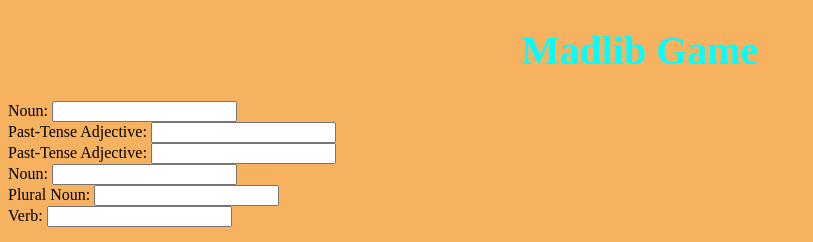
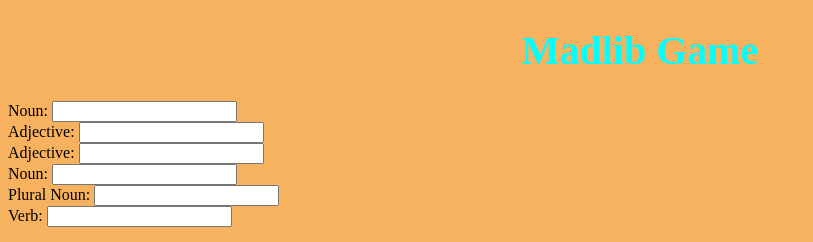
Before and after one commit to JKlause/madlib-game, a plain HTML site: page index.html in a window 1280 px wide. Both pictures are taken after a click on the button "Make Madlib". Shown: the top 242 px of the page, without its empty margins (0-813 px from the left). Drawn offline with Linux system fonts and the light colour scheme.

Commit message:
functioning java

```diff
--- a/app.js
+++ b/app.js
@@ -2,25 +2,26 @@
 
 // User word inputs
 const noun1Input = document.getElementById('noun-1');
-const pastTenseAdj1Input = document.getElementById('past-tense-adj-1');
-const pastTenseAdj2Input = document.getElementById('past-tense-adj-2');
+const Adj1Input = document.getElementById('adj-1');
+const Adj2Input = document.getElementById('adj-2');
 const noun2Input = document.getElementById('noun-2');
 const plNoun1Input = document.getElementById('pl-noun-1');
 const verb1Input = document.getElementById('verb-1');
 
 // Writing user words to spans
 const userNoun1 = document.getElementById('user-noun-1');
-const userPastTenseAdj1 = document.getElementById('user-past-tense-adj-1');
-const userPastTenseAdj2 = document.getElementById('user-past-tense-adj-2');
+const userAdj1 = document.getElementById('user-adj-1');
+const userAdj2 = document.getElementById('user-adj-2');
 const userNoun2 = document.getElementById('user-noun-2');
 const userPlNoun1 = document.getElementById('user-pl-noun-1');
 const userVerb1 = document.getElementById('user-verb-1');
 
+// eslint-disable-next-line no-unused-vars
 function createMadLib() {
-    userNoun1.textContent = noun1Input.Value;
-    userPastTenseAdj1.textContent = pastTenseAdj1Input.Value;
-    userPastTenseAdj2.textContent = pastTenseAdj2Input.Value;
-    userNoun2.textContent = noun2Input.Value;
-    userPlNoun1.textContent = plNoun1Input.Value;
-    userVerb1.textContent = verb1Input.Value;
+    userNoun1.textContent = noun1Input.value;
+    userAdj1.textContent = Adj1Input.value;
+    userAdj2.textContent = Adj2Input.value;
+    userNoun2.textContent = noun2Input.value;
+    userPlNoun1.textContent = plNoun1Input.value;
+    userVerb1.textContent = verb1Input.value;
 }
--- a/index.html
+++ b/index.html
@@ -17,11 +17,11 @@
         </label>
         <br>
         <label>
-            Past-Tense Adjective: <input id="past-tense-adj-1">
+            Adjective: <input id="adj-1">
         </label>
         <br>
         <label>
-            Past-Tense Adjective: <input id="past-tense-adj-2">
+            Adjective: <input id="adj-2">
         </label>
         <br>
         <label>
@@ -46,7 +46,7 @@
 
     <p>
         Sometimes when you learn <span id="user-noun-1"></span>, you get
-        <span id="user-past-tense-adj-1"></span> and <span id="user-past-tense-adj-2"></span>.
+        <span id="user-adj-1"></span> and <span id="user-adj-2"></span>.
         But have no <span id="user-noun-2"></span>! There are always <span id="user-pl-noun-1"></span>
         around to <span id="user-verb-1"></span> you.
     </p>
```
